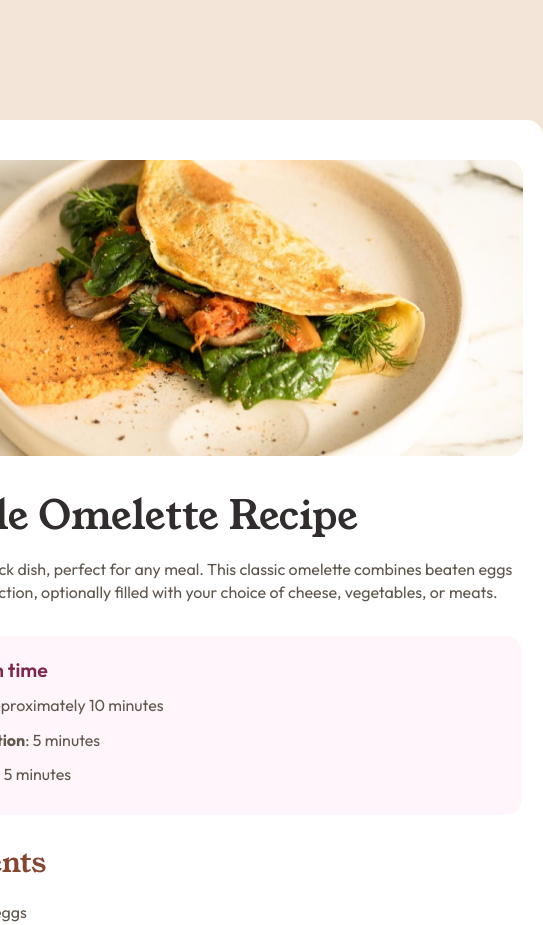
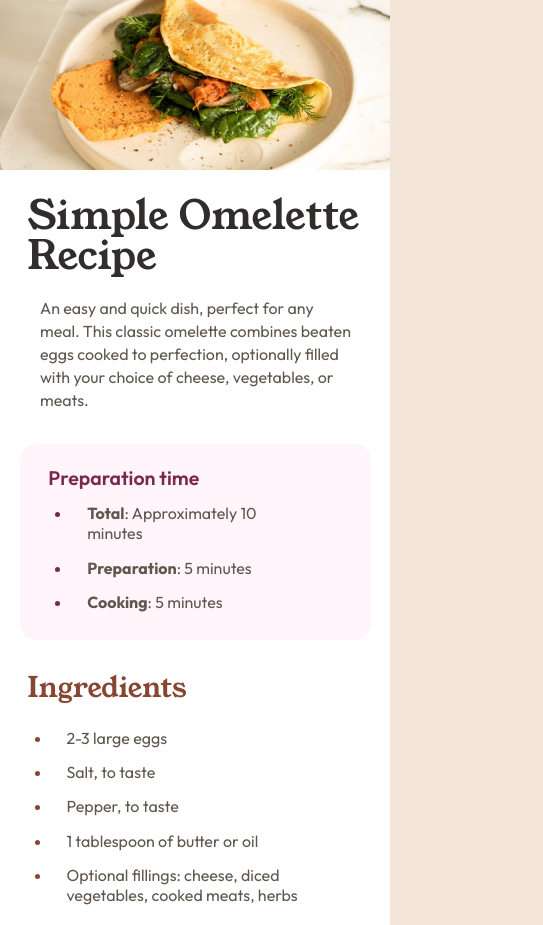
Before and after one commit to TonyzCataldo/Recipe-Page-Main-Challenge, a plain HTML site: page recipe-page-me/index.html in a window 390 px wide. Shown: the top 925 px of the page, 543 px wide, since content can reach past the window. Drawn offline with Linux system fonts and the light colour scheme.

Commit message:
responsive coding

```diff
--- a/recipe-page-me/index.html
+++ b/recipe-page-me/index.html
@@ -16,7 +16,9 @@
         <div class="img">
             <img alt="stuffed omelette" src="images/image-omelette.jpeg">
         </div>
+        <div class="h1">
             <h1>Simple Omelette Recipe</h1>
+        </div>
         <p>An easy and quick dish, perfect for any meal. This classic omelette combines beaten eggs<br> cooked to
             perfection, optionally filled with your choice of cheese, vegetables, or meats.</p>
         <div class="center">
@@ -29,23 +31,28 @@
                 </ul>
             </section>
         </div>
+        <div class="left2">
             <h2>Ingredients</h2>
-        <ul>
+            <ul class="ul2">
                 <li>2-3 large eggs</li>
                 <li>Salt, to taste</li>
                 <li>Pepper, to taste</li>
                 <li>1 tablespoon of butter or oil</li>
                 <li>Optional fillings: cheese, diced vegetables, cooked meats, herbs</li>
             </ul>
+        </div>
         <hr class="hr">
+        <div class="left2">
             <h2>Instructions</h2>
-        <ol>
+            <ol class="ul2">
                 <li><span class="strong">Beat the eggs:</span> In a bowl, beat the eggs with a pinch of salt and pepper
                     until they are<br> well mixed. You
                     can add a tablespoon of water or milk for a fluffier texture.</li>
-            <li><span class="strong">Heat the pan:</span> Place a non-stick frying pan over medium heat and add butter
+                <li><span class="strong">Heat the pan:</span> Place a non-stick frying pan over medium heat and add
+                    butter
                     or oil.</li>
-            <li><span class="strong">Cook the omelette:</span> Once the butter is melted and bubbling, pour in the eggs.
+                <li><span class="strong">Cook the omelette:</span> Once the butter is melted and bubbling, pour in the
+                    eggs.
                     Tilt the<br> pan to
                     ensure the
                     eggs evenly coat the surface.</li>
@@ -53,14 +60,16 @@
                     still slightly<br> runny in
                     the
                     middle, sprinkle your chosen fillings over one half of the omelette.</li>
-            <li><span class="strong">Fold and serve:</span> As the omelette continues to cook, carefully lift one edge
+                <li><span class="strong">Fold and serve:</span> As the omelette continues to cook, carefully lift one
+                    edge
                     and fold it<br> over the
                     fillings. Let it cook for another minute, then slide it onto a plate.</li>
                 <li><span class="strong">Enjoy:</span> Serve hot, with additional salt and pepper if needed.</li>
             </ol>
+        </div>
         <hr class="hr">
         <h2 class="nutri">Nutrition</h2>
-        <p>The table shows nutritional values per serving without the additional fillings.</p>
+        <p>The table below shows nutritional values per serving without the additional fillings.</p>
         <div class="full-end">
             <div class="left">Calories
                 <hr class="hr2">Carbs
--- a/recipe-page-me/style.css
+++ b/recipe-page-me/style.css
@@ -60,7 +60,7 @@ h1 {
     text-align: start;
     margin-left: 2.50rem;
     font-size: 2.5rem;
-    margin-bottom: 0.865rem;
+    margin-bottom: 1.3rem;
     padding: 0;
 }
 
@@ -210,3 +210,98 @@ li::marker {
     margin-bottom: 0.8rem;
 
 }
+
+.left2 {
+    width: 100%;
+}
+
+@media screen and (max-width:755px) {
+    body {}
+
+    main {
+        margin: 0;
+        width: 100%;
+        height: 2043px;
+        align-items: center;
+        position: relative;
+
+
+
+
+
+
+    }
+
+    .img {
+        width: 100%;
+    }
+
+    img {
+        margin: 0;
+        width: 100%;
+        height: 170px;
+        border-radius: 0;
+        margin-bottom: 22px;
+
+    }
+
+    .h1 {
+        width: 100%;
+    }
+
+    h1 {
+        margin-left: 7%;
+        line-height: 2.5rem;
+
+
+    }
+
+    p {
+        margin-right: 9%;
+    }
+
+    .center {
+        width: 90%;
+    }
+
+    br {
+        display: none;
+    }
+
+    section p {
+        margin-left: 2.5rem;
+    }
+
+    h2 {
+        text-align: left;
+
+
+        margin-left: 7%;
+    }
+
+    .ul2 {
+        padding: 0;
+        margin-left: 7%;
+    }
+
+    .left {
+
+        width: 100%;
+    }
+
+    .hr {
+        width: 82%;
+    }
+
+    .hr2 {
+        width: 90%;
+    }
+
+    li {
+        margin-right: 20%;
+    }
+
+    section {
+        height: 196px;
+    }
+}
```
Lines whose indentation alone changed are shown as unchanged.
